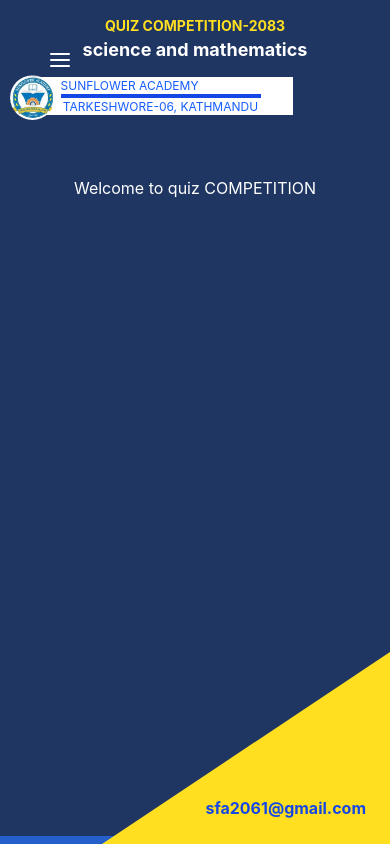
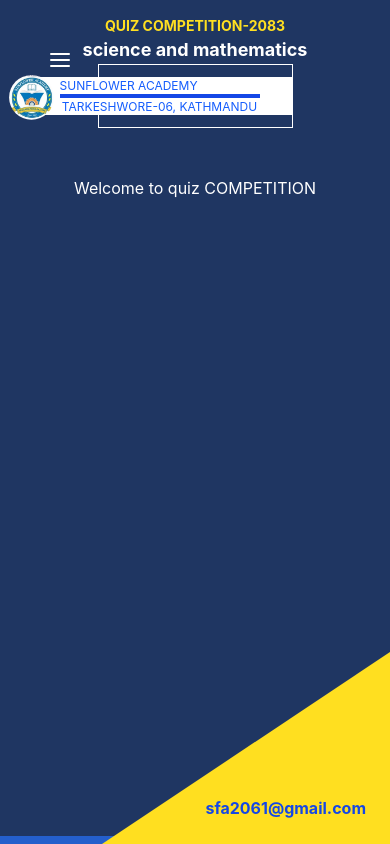
Before and after one commit to Ffhyo/quiz, a React (Vite) app: page / in a window 390 px wide. Built offline with nearby package versions, Linux system fonts and the light colour scheme.

Commit message:
Updated UI / fixed responsive design1

```diff
--- a/src/App.tsx
+++ b/src/App.tsx
@@ -51,7 +51,7 @@ export default function App() {
          </p>
         </div>
 
-        <div className="w-2/4  h-full flex items-center justify-center relative">
+        <div className="w-2/4  h-full flex items-center justify-center relative border ">
 
           <div className=" bg-white text-blue-600 md:h-1/2 h-[38px] absolute right-0 z-0  flex items-center ">
              <img
```
